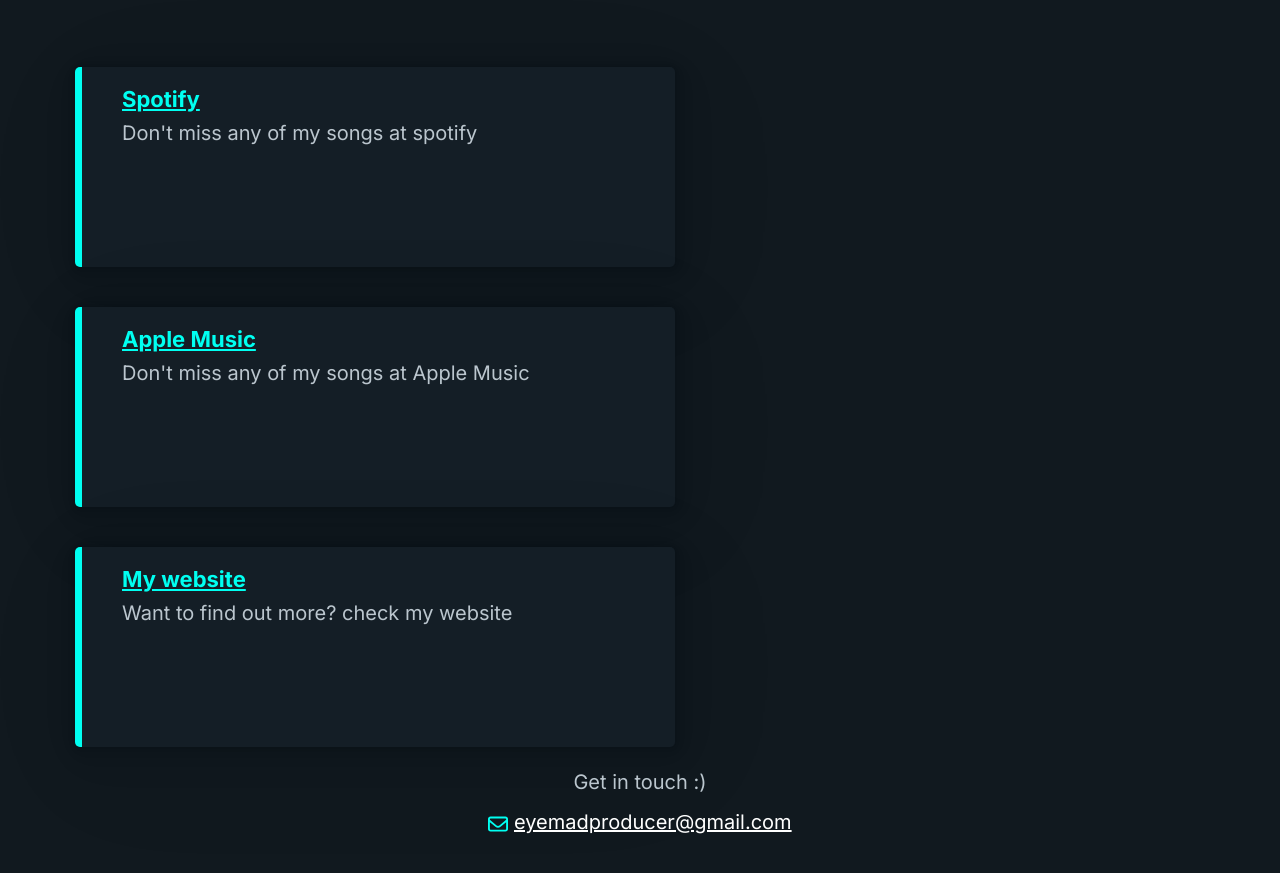
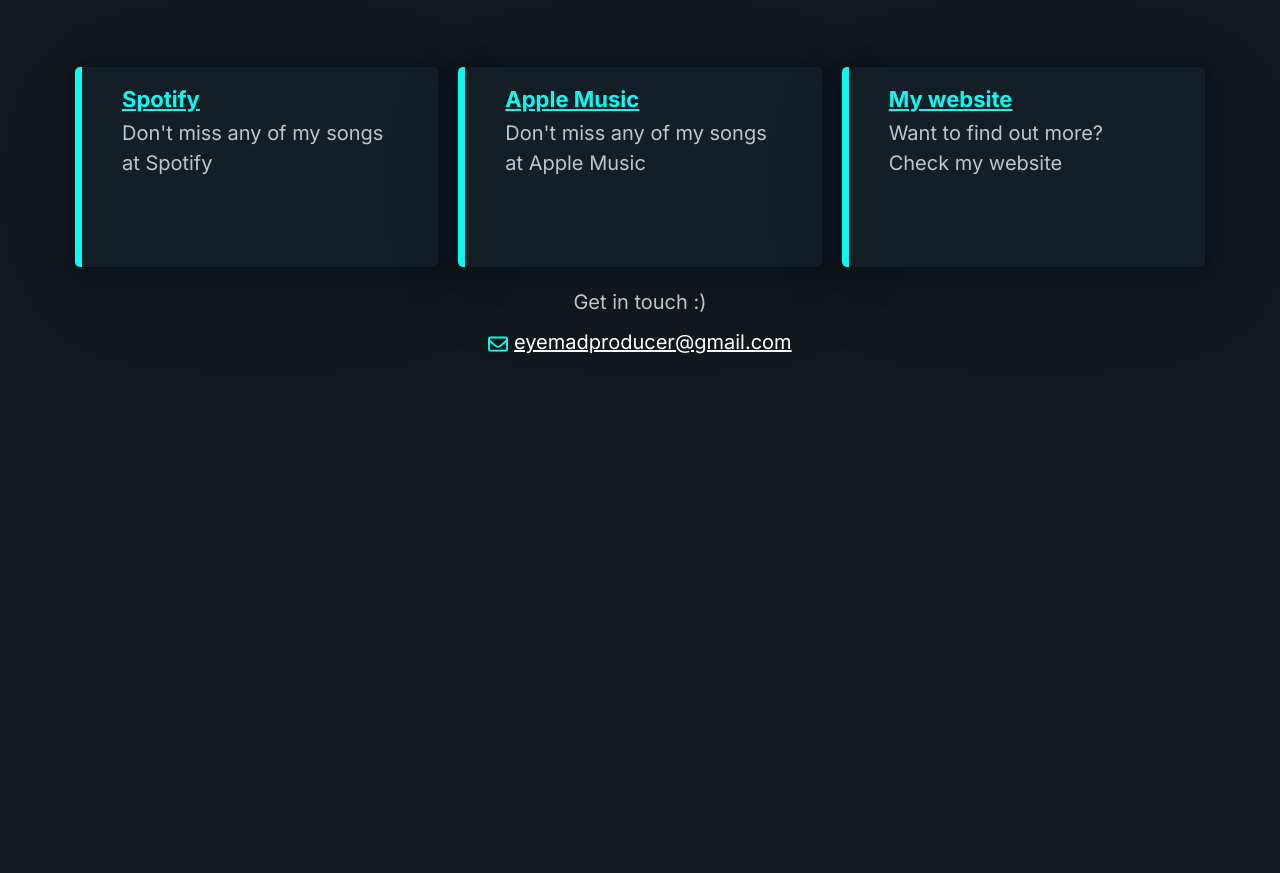
Before and after one commit to eyemadmusic/MyLinks, a plain HTML site: page index.html in a window 1280 px wide. Shown: the part 385-1258 px from the top of the page. After the commit the page ends 832 px from the top, so only its background shows below. Drawn offline with nearby package versions, Linux system fonts and the light colour scheme.

Commit message:
enhancing UI

```diff
--- a/index.html
+++ b/index.html
@@ -6,30 +6,22 @@
     <meta name="viewport" content="width=device-width, initial-scale=1.0">
     <link rel="stylesheet" href="style.css">
     <link rel="icon" type="icon" href="./favicon.png">
-
     <link rel="stylesheet" href="https://unpkg.com/@picocss/pico@1.*/css/pico.min.css">
-
-    <title>EyeMad Links </title>
+    <title>EyeMad Links</title>
 </head>
 <body>
     <nav class="container-fluid">
         <ul>
-          <li class="brand"><strong>EyeMad Links<span class="dot">. </span>🚀</strong></li>
+            <li class="brand"><strong>EyeMad Links<span class="dot">. </span>🚀</strong></li>
         </ul>
-      </nav>
+    </nav>
     <main class="container">
-
         <div class="main-text">
             <h1>Hello, <br> I'm Eduardo <span style="color: #00fff1;">"EyeMad"</span> Barrios<span class="dot2">.</span></h1>
-
-
-
         </div>
-        <div class="container secondary-text ">
-            <small>The coolest music producer you have ever seen.
-            </small>
+        <div class="container secondary-text">
+            <small>The coolest music producer you have ever seen.</small>
         </div>
-
         <div class="grid">
             <div><article class="card">
                 <hgroup>
@@ -38,14 +30,9 @@
                             Spotify
                         </a>
                     </h3>
-                    <small class="as">Don't miss any of my songs at spotify</small>
+                    <small class="as">Don't miss any of my songs at Spotify</small>
                 </hgroup>
             </article></div>
-        </div>
-
-
-
-        <div class="grid">
             <div><article class="card">
                 <hgroup>
                     <h3 class="title">
@@ -56,9 +43,6 @@
                     <small class="as">Don't miss any of my songs at Apple Music</small>
                 </hgroup>
             </article></div>
-        </div>
-
-        <div class="grid">
             <div><article class="card">
                 <hgroup>
                     <h3 class="title">
@@ -66,21 +50,19 @@
                             My website
                         </a>
                     </h3>
-                    <small class="as">Want to find out more? check my website</small>
+                    <small class="as">Want to find out more? Check my website</small>
                 </hgroup>
             </article></div>
         </div>
-
-
-    <footer>
-        <p class="block">Get in touch :) </p>
-
+        <footer>
+            <p class="block">Get in touch :)</p>
             <p>
-                <svg class="foot-icon" xmlns="http://www.w3.org/2000/svg" viewBox="0 0 512 512"><!--! Font Awesome Pro 6.3.0 by @fontawesome - https://fontawesome.com License - https://fontawesome.com/license (Commercial License) Copyright 2023 Fonticons, Inc. --><path d="M64 112c-8.8 0-16 7.2-16 16v22.1L220.5 291.7c20.7 17 50.4 17 71.1 0L464 150.1V128c0-8.8-7.2-16-16-16H64zM48 212.2V384c0 8.8 7.2 16 16 16H448c8.8 0 16-7.2 16-16V212.2L322 328.8c-38.4 31.5-93.7 31.5-132 0L48 212.2zM0 128C0 92.7 28.7 64 64 64H448c35.3 0 64 28.7 64 64V384c0 35.3-28.7 64-64 64H64c-35.3 0-64-28.7-64-64V128z"/></svg>
-                <a href="mailto:eyemadproducer@gmail.com"> eyemadproducer@gmail.com</a>
+                <svg class="foot-icon" xmlns="http://www.w3.org/2000/svg" viewBox="0 0 512 512">
+                    <path d="M64 112c-8.8 0-16 7.2-16 16v22.1L220.5 291.7c20.7 17 50.4 17 71.1 0L464 150.1V128c0-8.8-7.2-16-16-16H64zM48 212.2V384c0 8.8 7.2 16 16 16H448c8.8 0 16-7.2 16-16V212.2L322 328.8c-38.4 31.5-93.7 31.5-132 0L48 212.2zM0 128C0 92.7 28.7 64 64 64H448c35.3 0 64 28.7 64 64V384c0 35.3-28.7 64-64 64H64c-35.3 0-64-28.7-64-64V128z"/>
+                </svg>
+                <a href="mailto:eyemadproducer@gmail.com">eyemadproducer@gmail.com</a>
             </p>
-
-
-    </footer>
+        </footer>
+    </main>
 </body>
 </html>
```
